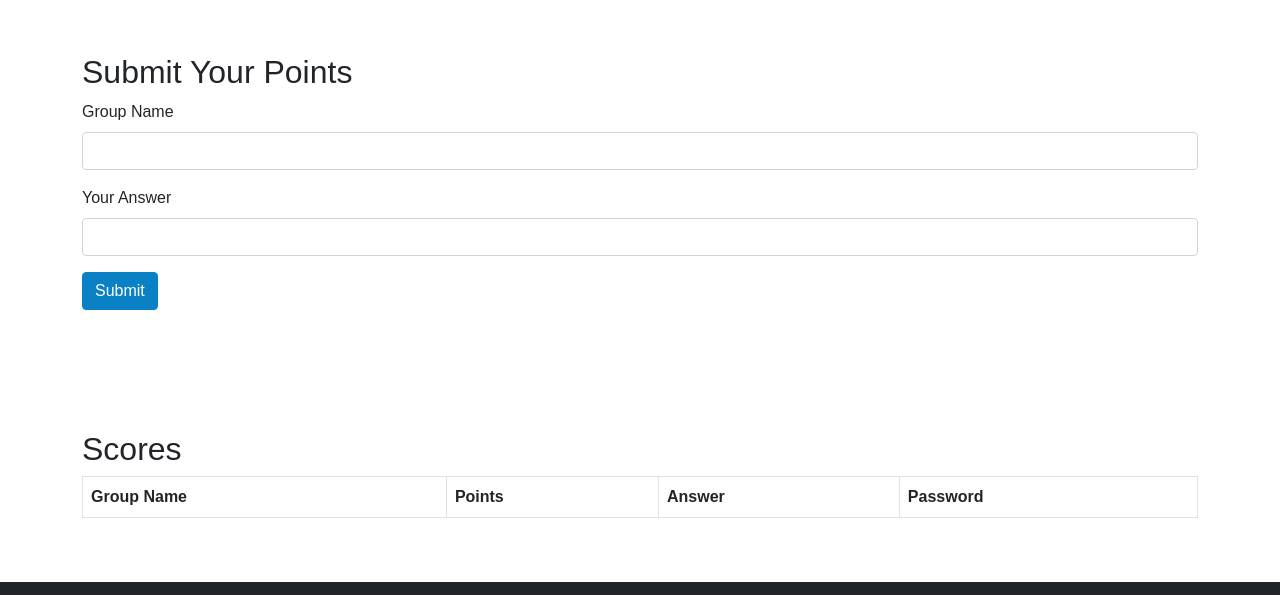
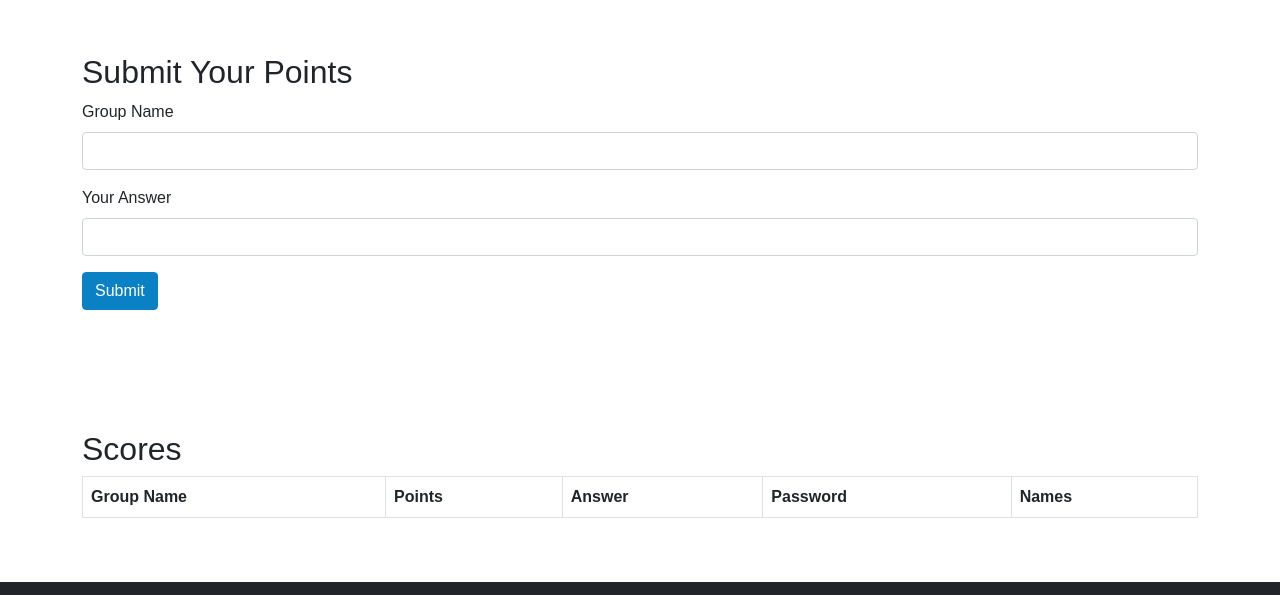
Before and after one commit to nogebeat/jpoepitech2024, a website: page api.jpo/admin/index.html in a window 1280 px wide. Shown: the part 171-766 px from the top of the page. Drawn offline with nearby package versions, Linux system fonts and the light colour scheme; no server answers; files whose address does not match are found by name; a web font is replaced by a local one.

Commit message:
Update index.html

```diff
--- a/api.jpo/admin/index.html
+++ b/api.jpo/admin/index.html
@@ -65,6 +65,7 @@
                         <th>Points</th>
                         <th>Answer</th>
                         <th>Password</th>
+                        <th>Names</th>
                     </tr>
                 </thead>
                 <tbody>
```
